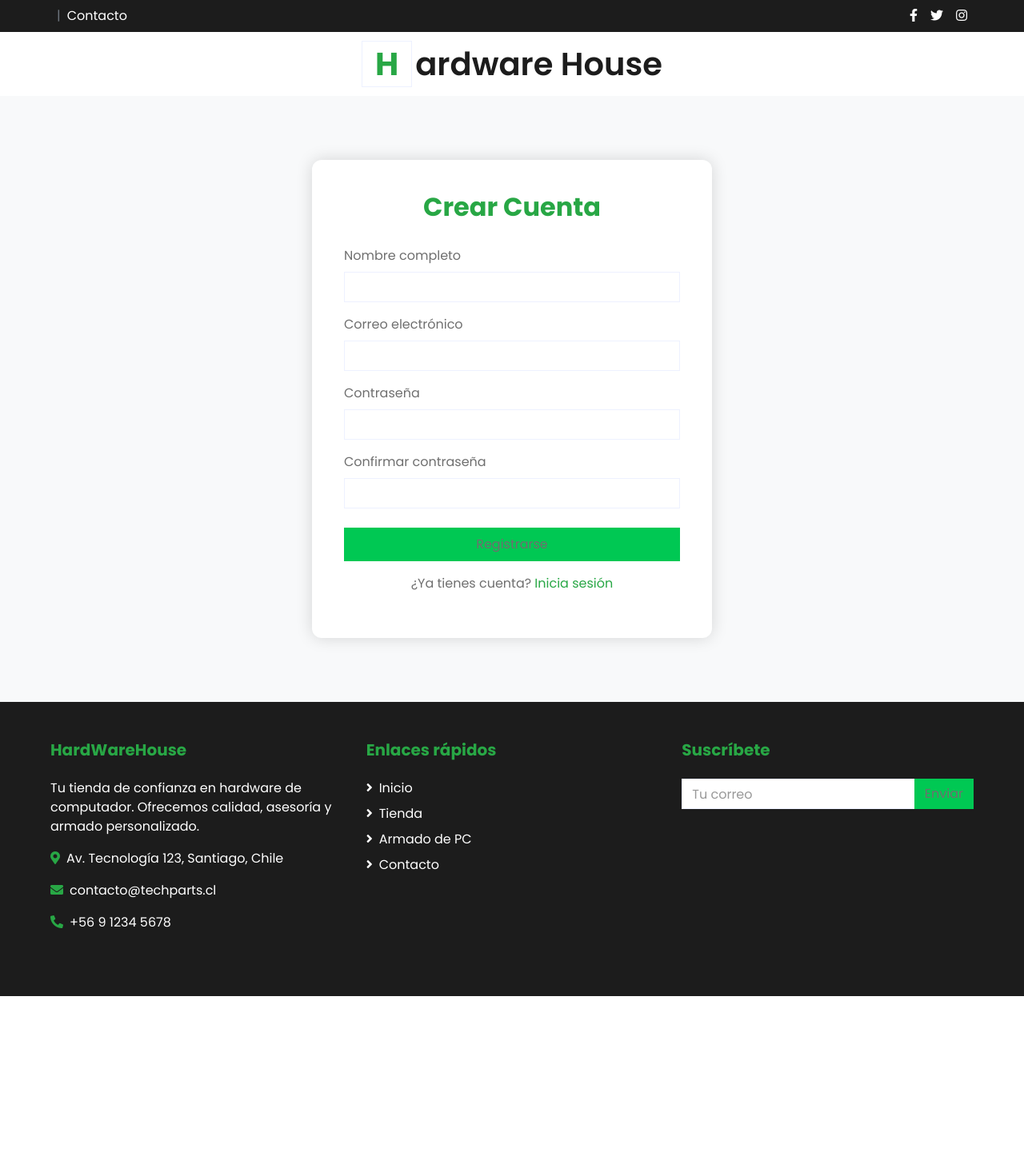
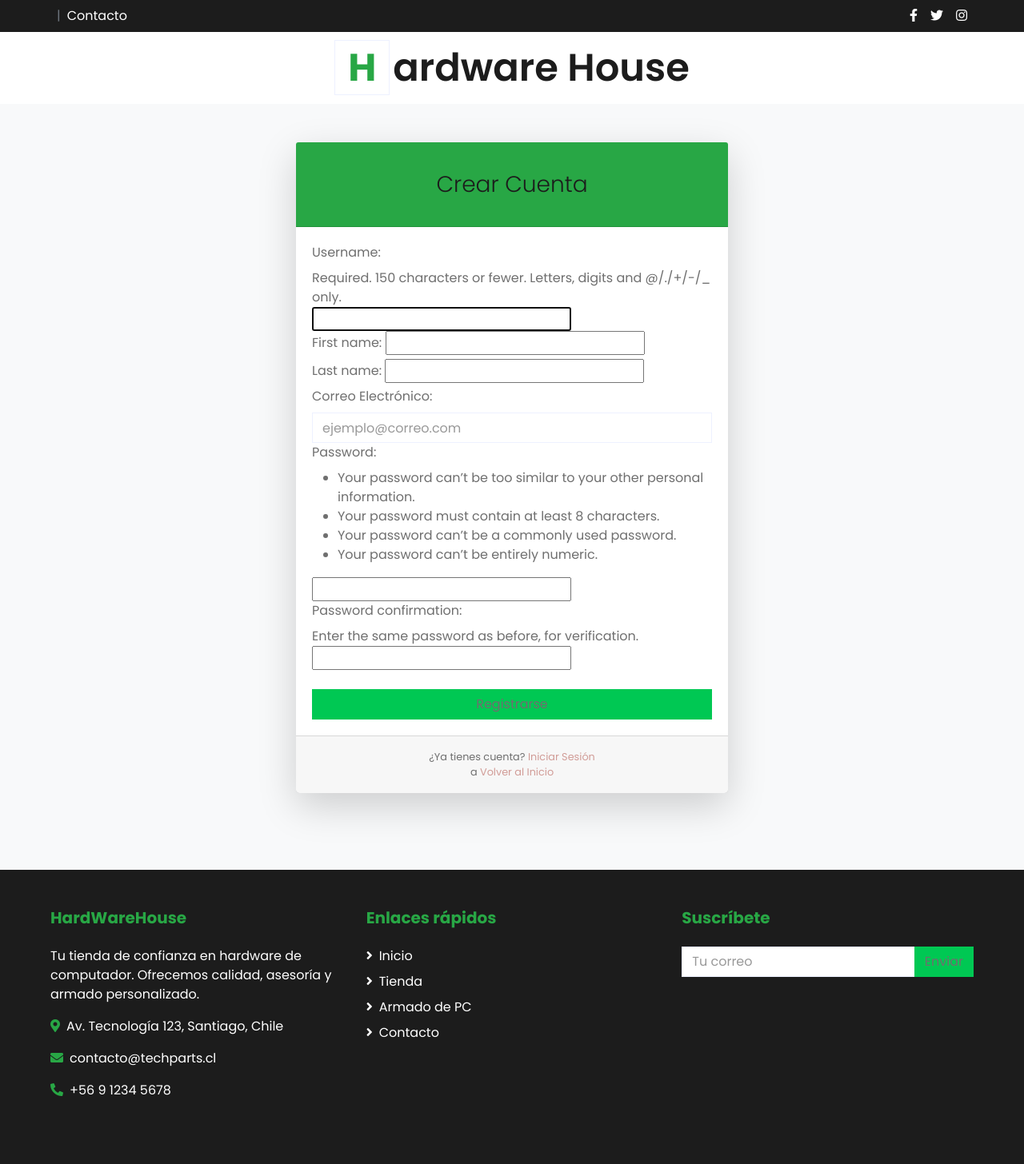
Before and after one commit to YuukiS3rl14/Proyecto-HardWareHouse, a Django app: page /registro/ in a window 1280 px wide. Shown: the whole page at 80% size. Before the commit the page ends 1246 px from the top, so only its background shows below. Run offline with Django 5.2, Linux system fonts and the light colour scheme; some libraries are stand-ins or nearby versions.

Commit message:
Creacion de los Modulos Registro e Inicio de Sesion

```diff
--- a/HardWareHouse/urls.py
+++ b/HardWareHouse/urls.py
@@ -22,6 +22,7 @@ from django.conf.urls.static import static
 urlpatterns = [
     path('admin/', admin.site.urls),
     path('', include('core.urls')),
+    path('accounts/', include('django.contrib.auth.urls')),
 ]
 
 # SOLO para modo desarrollo: permite a Django servir los archivos multimedia (imágenes)
--- a/core/forms.py
+++ b/core/forms.py
@@ -0,0 +1,47 @@
+from django import forms
+from django.contrib.auth.forms import UserCreationForm
+from django.contrib.auth.models import User
+from django.contrib.auth.forms import UserChangeForm
+
+class RegistroForm(UserCreationForm):
+    email = forms.EmailField(
+        required=True,
+        label='Correo Electrónico',
+        widget=forms.EmailInput(attrs={'placeholder': 'ejemplo@correo.com', 'class': 'form-control'})
+    )
+
+    class Meta:
+        model = User
+        fields = ['username', 'first_name', 'last_name', 'email']
+
+    def clean_email(self):
+        email = self.cleaned_data.get('email')
+        if User.objects.filter(email__iexact=email).exists():
+            raise forms.ValidationError("Este correo electrónico ya está registrado.")
+        return email
+
+class UserEditForm(UserChangeForm):
+    password = None
+
+    email = forms.EmailField(required=True, label='Correo Electrónico',
+                             widget=forms.EmailInput(attrs={'class': 'form-control'}))
+
+    class Meta:
+        model = User
+        fields = ('username', 'first_name', 'last_name', 'email')
+        labels = {
+            'username': 'Nombre de Usuario',
+            'first_name': 'Nombre',
+            'last_name': 'Apellido',
+        }
+        widgets = {
+            'username': forms.TextInput(attrs={'class': 'form-control'}),
+            'first_name': forms.TextInput(attrs={'class': 'form-control'}),
+            'last_name': forms.TextInput(attrs={'class': 'form-control'}),
+        }
+
+    def clean_email(self):
+        email = self.cleaned_data.get('email')
+        if User.objects.exclude(pk=self.instance.pk).filter(email__iexact=email).exists():
+            raise forms.ValidationError("Este correo electrónico ya está en uso por otra cuenta.")
+        return email
--- a/core/templates/core/base.html
+++ b/core/templates/core/base.html
@@ -9,9 +9,17 @@
     <meta content="Hardware, PC, Componentes, Armado de PC, Tienda" name="keywords">
     <meta content="Tienda online de piezas de computador y armado personalizado de PC." name="description">
 
+    <!-- Favicon -->
     <link href="{% static 'core/img/favicon.ico' %}" rel="icon">
+    <!-- Google Web Fonts -->
     <link href="https://fonts.googleapis.com/css2?family=Poppins:wght@300;400;500;600;700;800&display=swap"rel="stylesheet">
+    <!-- Font Awesome -->
     <link href="https://cdnjs.cloudflare.com/ajax/libs/font-awesome/5.10.0/css/all.min.css" rel="stylesheet">
+
+    <!-- Bootstrap 5 CDN (CSS) -->
+    <link href="https://cdn.jsdelivr.net/npm/bootstrap@5.0.2/dist/css/bootstrap.min.css" rel="stylesheet">
+
+    <!-- Librerías de la Plantilla -->
     <link href="{% static 'core/lib/owlcarousel/assets/owl.carousel.min.css' %}" rel="stylesheet">
     <link href="{% static 'core/css/style.css' %}" rel="stylesheet">
     <link href="{% static 'core/css/style2.css' %}" rel="stylesheet">
@@ -63,9 +71,23 @@
 
             <div class="col-lg-3 col-6 text-right d-none d-lg-block">
                 <div class="d-inline-flex align-items-center">
-                    <a href="{% url 'login' %}" class="nav-item nav-link py-0 px-2 text-dark">Login</a>
-                    <span class="text-muted">|</span>
-                    <a href="{% url 'registro' %}" class="nav-item nav-link py-0 px-2 text-dark">Registro</a>
+                    {% if user.is_authenticated %}
+                        <a href="{% url 'perfil' %}" class="nav-item nav-link py-0 px-2 text-dark">
+                            <i class="fas fa-user-circle text-success mr-1"></i> {{ user.username }}
+                        </a>
+                        <span class="text-muted">|</span>
+                        <form method="post" action="{% url 'logout' %}" style="display: inline;">
+                            {% csrf_token %}
+                            <button type="submit" class="nav-item nav-link py-0 px-2 text-dark border-0 bg-transparent"
+                                    style="cursor: pointer;">
+                                Cerrar Sesión
+                            </button>
+                        </form>
+                    {% else %}
+                        <a href="{% url 'login' %}" class="nav-item nav-link py-0 px-2 text-dark">Login</a>
+                        <span class="text-muted">|</span>
+                        <a href="{% url 'registro' %}" class="nav-item nav-link py-0 px-2 text-dark">Registro</a>
+                    {% endif %}
                 </div>
             </div>
         </div>
@@ -85,7 +107,11 @@
                 </form>
             </div>
             <div class="col-lg-2 col-md-3 text-right">
-                <a href="" class="btn border"><i class="fas fa-heart text-success"></i><span class="badge">0</span></a>
+                {% if user.is_authenticated %}
+                <a href="{% url 'perfil' %}" class="btn border"><i class="fas fa-heart text-success"></i><span class="badge">0</span></a>
+                {% else %}
+                <a href="{% url 'login' %}" class="btn border"><i class="fas fa-heart text-success"></i><span class="badge">0</span></a>
+                {% endif %}
                 <a href="{% url 'carrito' %}" class="btn border"><i class="fas fa-shopping-cart text-success"></i><span
                         class="badge">0</span></a>
             </div>
@@ -203,8 +229,11 @@
     <a href="#" class="btn btn-success back-to-top" id="back"><i class="fa fa-angle-double-up"></i></a>
     {% endblock %}
 
+    <!-- JS LIBRARIES -->
     <script src="https://code.jquery.com/jquery-3.4.1.min.js"></script>
-    <script src="https://stackpath.bootstrapcdn.com/bootstrap/4.4.1/js/bootstrap.bundle.min.js"></script>
+    <!-- Bootstrap 5 JS Bundle -->
+    <script src="https://cdn.jsdelivr.net/npm/bootstrap@5.0.2/dist/js/bootstrap.bundle.min.js"></script>
+    <!-- Librerías de la Plantilla -->
     <script src="{% static 'core/lib/owlcarousel/owl.carousel.min.js' %}"></script>
     <script src="{% static 'core/js/main.js' %}"></script>
     <script src="{% static 'core/js/login-registro.js' %}"></script>
--- a/core/templates/core/registration/registro.html
+++ /dev/null
@@ -1,57 +0,0 @@
-{% extends 'core/base.html' %}
-{% load static %}
-
-{% block tittle %} Registro {% endblock %}
-
-{% block navbar %}
-<!-- Navbar -->
-<div class="container-fluid py-3 px-xl-5 bg-light">
-    <div class="text-center">
-        <a href="{% url 'index' %}" class="text-decoration-none">
-            <h1 class="m-0 display-5 font-weight-semi-bold">
-                <span class="text-success font-weight-bold border px-3 mr-1">H</span>ardware House
-            </h1>
-        </a>
-    </div>
-</div>
-{% endblock %}
-
-{% block subNavbar %} {% endblock %}
-
-{% block principal %}
-<!-- Formulario -->
-<div class="register-container">
-    <h2 class="text-center">Crear Cuenta</h2>
-    <form id="registerForm">
-        <div class="form-group mb-3">
-            <label>Nombre completo</label>
-            <input type="text" id="name" class="form-control" required>
-        </div>
-        <div class="form-group mb-3">
-            <label>Correo electrónico</label>
-            <input type="email" id="email" class="form-control" required>
-        </div>
-        <div class="form-group mb-3">
-            <label>Contraseña</label>
-            <input type="password" id="password" class="form-control" required>
-        </div>
-        <div class="form-group mb-4">
-            <label>Confirmar contraseña</label>
-            <input type="password" id="confirm" class="form-control" required>
-        </div>
-        <button type="submit" class="btn btn-success py-2">Registrarse</button>
-    </form>
-    <div class="text-center mt-3">
-        <p>¿Ya tienes cuenta? <a href="{% url 'login' %}" class="text-success">Inicia sesión</a></p>
-    </div>
-</div>
-
-<!-- Popup -->
-<div id="popup-bg">
-    <div id="popup">
-        <i class="fas fa-check-circle"></i>
-        <h4 id="popup-msg"></h4>
-        <button onclick="closePopup()">Volver</button>
-    </div>
-</div>
-{% endblock %}
--- /dev/null
+++ b/core/templates/registration/registro.html
@@ -0,0 +1,47 @@
+{% extends 'core/base.html' %}
+{% load static %}
+
+{% block tittle %} Registrar Usuario {% endblock %}
+
+{% block navbar %}
+<div class="container-fluid py-3 px-xl-5 bg-light">
+    <div class="text-center">
+        <a href="{% url 'index' %}" class="text-decoration-none">
+            <h1 class="m-0 display-5 font-weight-semi-bold">
+                <span class="text-success font-weight-bold border px-3 mr-1">H</span>ardware House
+            </h1>
+        </a>
+    </div>
+</div>
+{% endblock %}
+
+{% block subNavbar %} {% endblock %}
+
+{% block principal %}
+<div class="container py-5">
+    <div class="row justify-content-center">
+        <div class="col-md-6">
+            <div class="card shadow-lg border-0 rounded-lg">
+                <div class="card-header bg-success text-white">
+                    <h3 class="text-center font-weight-light my-4">Crear Cuenta</h3>
+                </div>
+                <div class="card-body">
+                    <form method="post">
+                        {% csrf_token %}
+
+                        {{ form }}
+
+                        <div class="form-group d-flex align-items-center justify-content-between mt-4 mb-0">
+                            <button type="submit" class="btn btn-success btn-block">Registrarse</button>
+                        </div>
+                    </form>
+                </div>
+                <div class="card-footer justify-content-between text-center py-3">
+                    <div class="small">¿Ya tienes cuenta? <a href="{% url 'login' %}">Iniciar Sesión</a></div>
+                    <div class="small"> a <a href="{% url 'index' %}">Volver al Inicio</a></div>
+                </div>
+            </div>
+        </div>
+    </div>
+</div>
+{% endblock %}
--- a/core/urls.py
+++ b/core/urls.py
@@ -9,6 +9,6 @@ urlpatterns = [
     path('contacto/', mostrarContacto, name='contacto'),
     path('detalle/', mostrarDetalle, name='detalle'),
     path('tienda/', mostrarTienda, name='tienda'),
-    path('login/', mostrarLogin, name='login'),
     path('registro/', mostrarRegistro, name='registro'),
+    path('perfil/', verPerfil, name='perfil'),
 ]
--- a/core/views.py
+++ b/core/views.py
@@ -1,4 +1,12 @@
-from django.shortcuts import render
+from django.shortcuts import render, redirect
+from django.contrib.auth import login, authenticate
+from django.contrib.auth.forms import AuthenticationForm
+from django.contrib.auth.decorators import login_required
+from .forms import *
+from django.contrib import messages
+from django.contrib.auth.forms import PasswordChangeForm
+from django.contrib.auth import update_session_auth_hash
+from django.db import transaction
 
 # Create your views here.
 
@@ -8,9 +16,11 @@ def mostrarIndex(request):
 def mostrarArmado(request):
     return render(request, 'core/armado.html')
 
+@login_required
 def mostrarCarrito(request):
     return render(request, 'core/carrito.html')
 
+@login_required
 def mostrarCheckout(request):
     return render(request, 'core/checkout.html')
 
@@ -23,8 +33,73 @@ def mostrarDetalle(request):
 def mostrarTienda(request):
     return render(request, 'core/tienda.html')
 
-def mostrarLogin(request):
-    return render(request, 'core/registration/login.html')
+def mostrarRegistro(request):
+    data = {
+        'form': RegistroForm()
+    }
 
-def mostrarRegistro(request):
-    return render(request, 'core/registration/registro.html')
+    if request.method == 'POST':
+        form = RegistroForm(data=request.POST)
+
+        if form.is_valid():
+            user = form.save()
+
+            user_authenticated = authenticate(
+                request,
+                username=form.cleaned_data["username"],
+                password=form.cleaned_data["password2"]
+            )
+
+            if user_authenticated is not None:
+                login(request, user_authenticated)
+                messages.success(request, '¡Registro exitoso!, Puedes iniciar sesión.')
+                return redirect(to='login')
+            else:
+                messages.warning(request, 'Registro exitoso, pero fallo al iniciar sesión automáticamente. Inténtalo manualmente.')
+                return redirect('login')
+
+        data["form"] = form
+
+    return render(request, 'registration/registro.html', data)
+
+@login_required
+@transaction.atomic
+def verPerfil(request):
+    edit_mode = False
+
+    if request.method == 'POST':
+        if 'update_info' in request.POST:
+            user_form = UserEditForm(request.POST, instance=request.user)
+            if user_form.is_valid():
+                user_form.save()
+                messages.success(request, '¡Información de perfil actualizada con éxito!')
+                return redirect('perfil')
+            else:
+                messages.error(request, 'Error al actualizar la información. Revisa los campos.')
+                edit_mode = True
+
+        elif 'change_password' in request.POST:
+            password_form = PasswordChangeForm(request.user, request.POST)
+            if password_form.is_valid():
+                user = password_form.save()
+                update_session_auth_hash(request, user)
+                messages.success(request, '¡Tu contraseña ha sido cambiada con éxito! Por seguridad, te recomendamos iniciar sesión nuevamente.')
+                return redirect('perfil')
+            else:
+                messages.error(request, 'Error al cambiar la contraseña. Revisa la contraseña actual y la nueva.')
+                edit_mode = True
+
+    else:
+        if request.GET.get('edit') == 'true':
+            edit_mode = True
+
+    user_form = UserEditForm(instance=request.user)
+    password_form = PasswordChangeForm(request.user)
+
+    context = {
+        'user_form': user_form,
+        'password_form': password_form,
+        'edit_mode': edit_mode,
+        'default_profile_pic': 'core/img/default_perfil.webp'
+    }
+    return render(request, 'core/perfil.html', context)
```
Also changed, not shown: HardWareHouse/settings.py (+10 -2 lines), core/templates/core/perfil.html (added, +139 -0 lines), core/templates/core/registration/login.html (deleted, +0 -49 lines), core/templates/registration/login.html (added, +66 -0 lines), core/models.py (line endings or trailing spaces).
